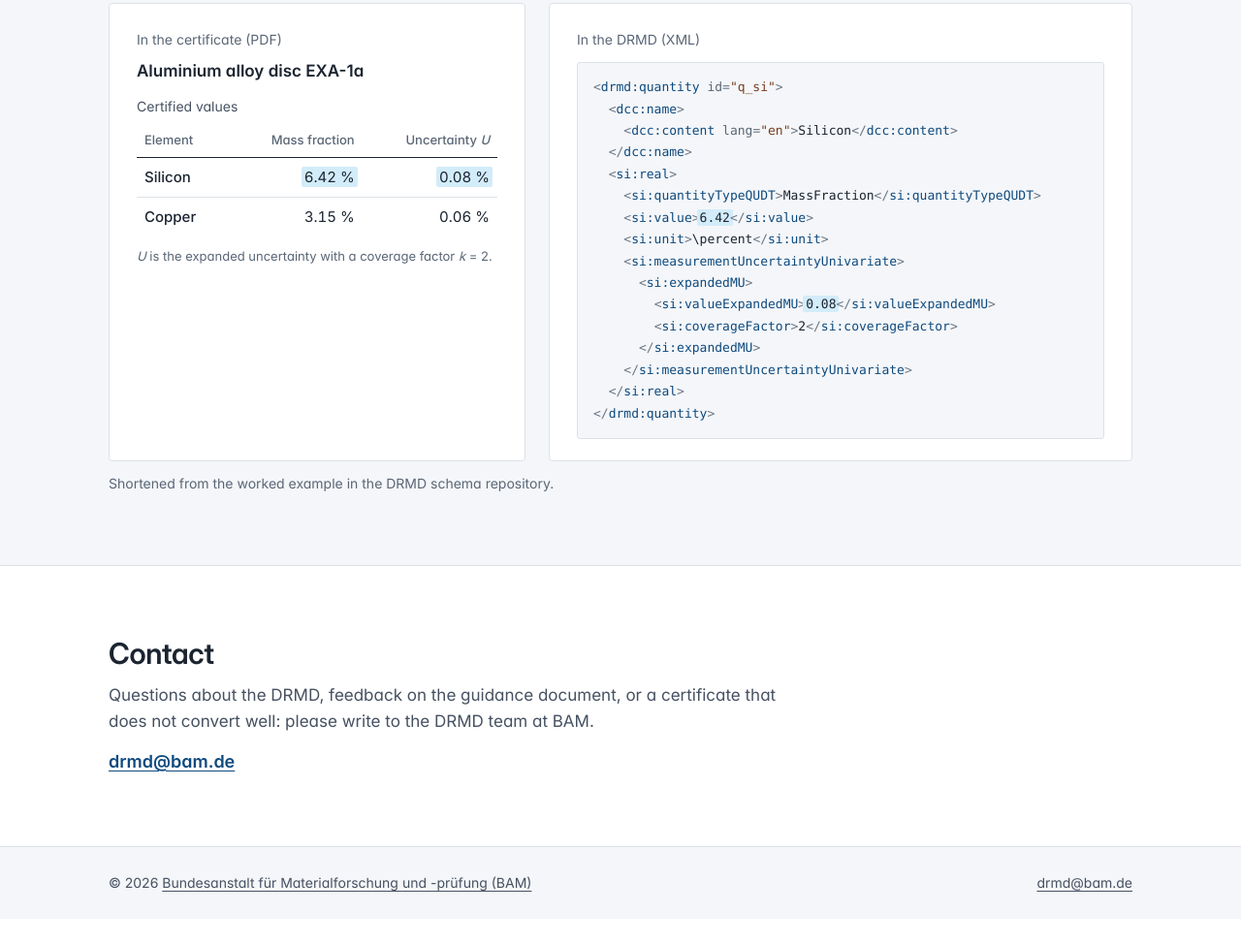
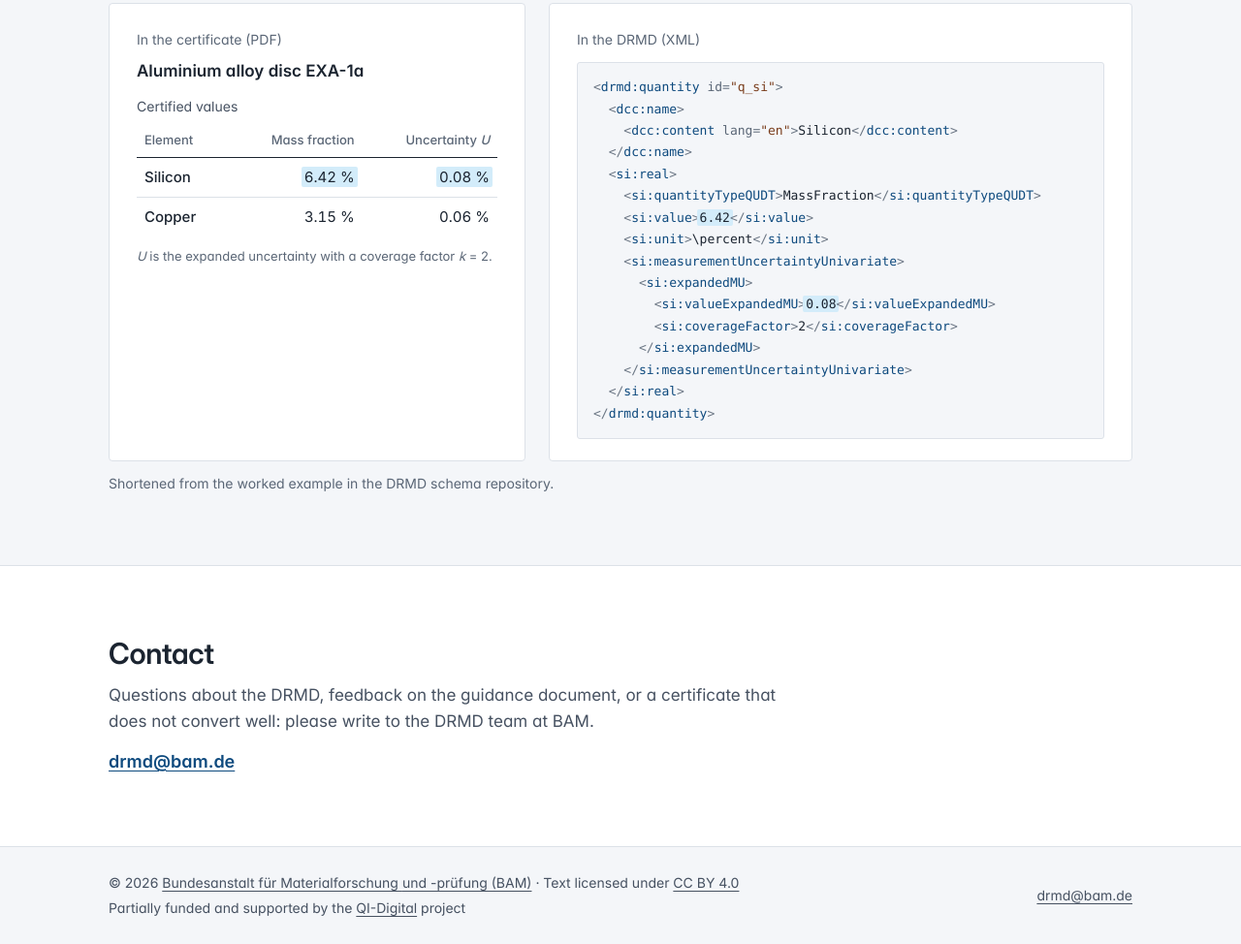
Before and after one commit to punitharumilli/DRMD, a plain HTML site: page index.html in a window 1280 px wide. Shown: the part 2498-3472 px from the top of the page at 97% size. Before the commit the page ends 3446 px from the top, so only its background shows below. Drawn offline with Linux system fonts and the light colour scheme.

Commit message:
CC BY 4.0, QI-Digital and licence in the footer, contribution guide

```diff
--- a/index.html
+++ b/index.html
@@ -152,6 +152,7 @@ code{font-family:var(--mono)}
 .footer__inner{display:flex;align-items:center;justify-content:space-between;gap:12px 32px;flex-wrap:wrap;padding-block:26px;font-size:.875rem;color:var(--text-2)}
 .footer a{color:var(--text-2)}
 .footer a:hover{color:var(--blue)}
+.footer__note{margin-top:4px}
 .nw{white-space:nowrap}
 
 @media (max-width:1000px){
@@ -380,7 +381,10 @@ code{font-family:var(--mono)}
 
 <footer class="footer">
   <div class="wrap footer__inner">
-    <p>© 2026 <a href="https://bam.de/en/">Bundesanstalt für Materialforschung <span class="nw">und -prüfung (BAM)</span></a></p>
+    <div>
+      <p>© 2026 <a href="https://bam.de/en/">Bundesanstalt für Materialforschung <span class="nw">und -prüfung (BAM)</span></a> · Text licensed under <a href="https://creativecommons.org/licenses/by/4.0/">CC BY 4.0</a></p>
+      <p class="footer__note">Partially funded and supported by the <a href="https://www.qi-digital.de/">QI-Digital</a> project</p>
+    </div>
     <p><a href="mailto:drmd@bam.de">drmd@bam.de</a></p>
   </div>
 </footer>
```
Also changed, not shown: 3 other files.
